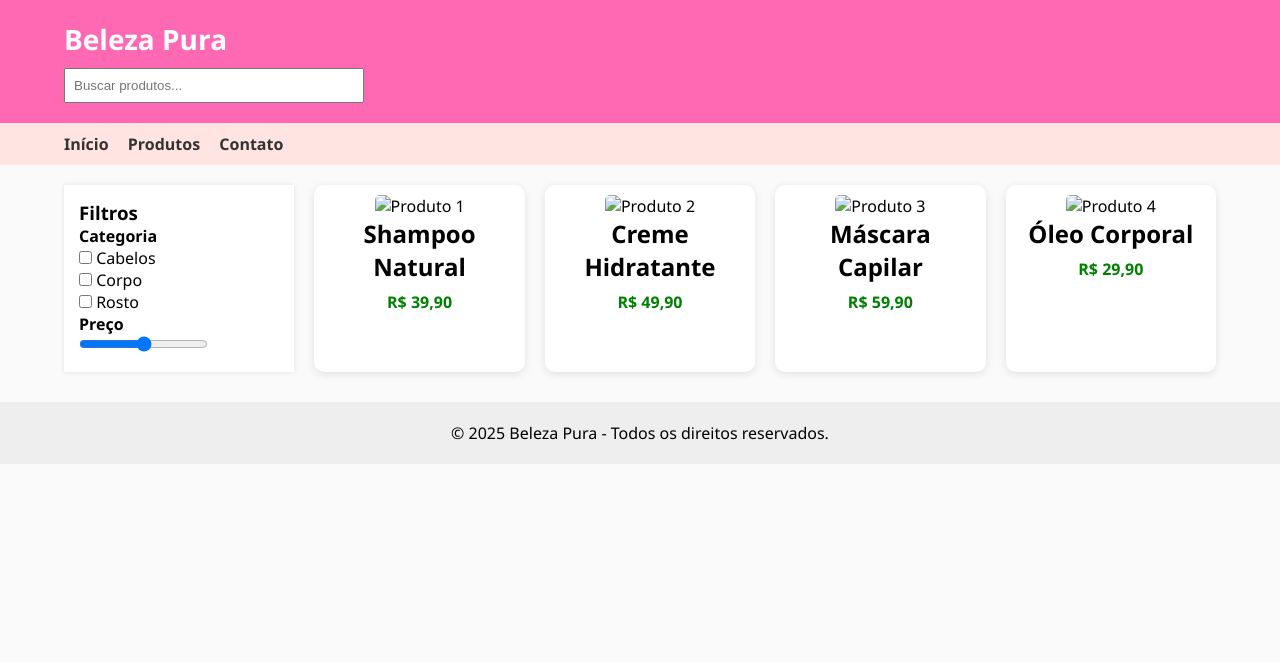
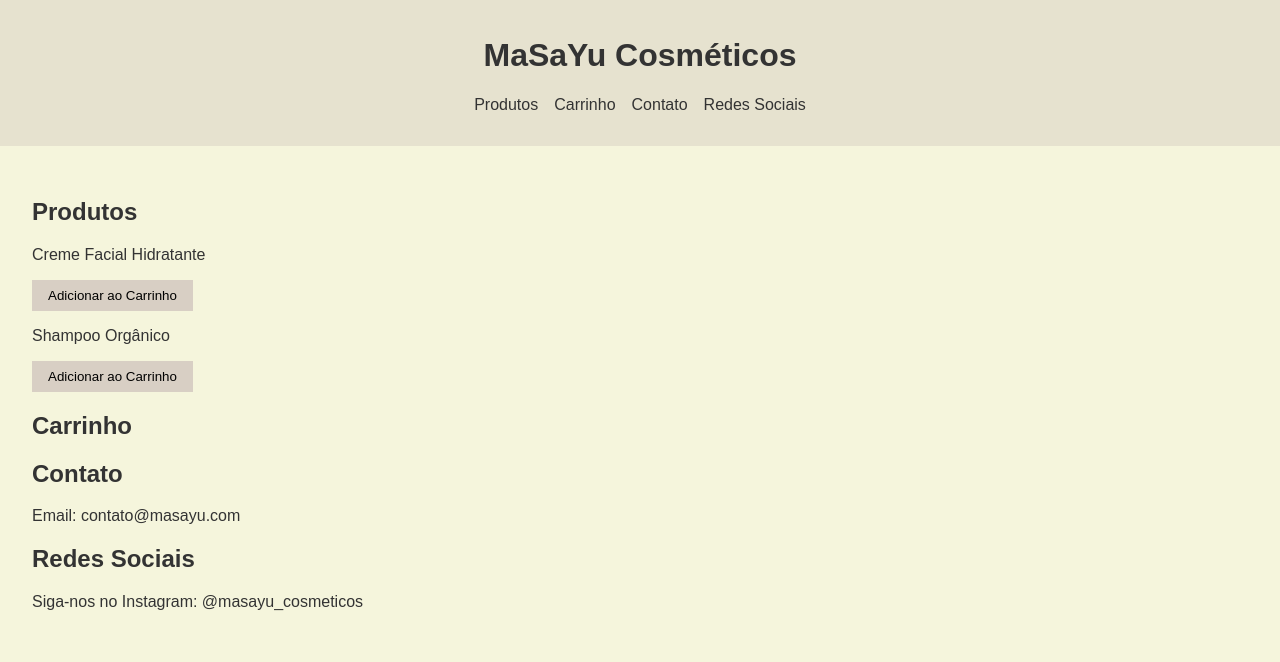
Before and after one commit to Yudi09877/Teste1, a plain HTML site: page index.html in a window 1280 px wide. Drawn offline with Linux system fonts and the light colour scheme.

Commit message:
Add files via upload

```diff
--- /dev/null
+++ b/css/styles.css
@@ -0,0 +1,39 @@
+
+body {
+    font-family: Arial, sans-serif;
+    margin: 0;
+    padding: 0;
+    background-color: #f5f5dc;
+    color: #333;
+}
+header {
+    background-color: #e6e2cf;
+    padding: 1rem;
+    text-align: center;
+}
+nav ul {
+    list-style: none;
+    padding: 0;
+    display: flex;
+    justify-content: center;
+    gap: 1rem;
+}
+nav a {
+    text-decoration: none;
+    color: #333;
+}
+main {
+    padding: 2rem;
+}
+.produto {
+    margin-bottom: 1rem;
+}
+button {
+    background-color: #d8cfc4;
+    border: none;
+    padding: 0.5rem 1rem;
+    cursor: pointer;
+}
+button:hover {
+    background-color: #c2b9ad;
+}
--- a/index.html
+++ b/index.html
@@ -1,65 +1,49 @@
+
 <!DOCTYPE html>
 <html lang="pt-BR">
 <head>
     <meta charset="UTF-8">
     <meta name="viewport" content="width=device-width, initial-scale=1.0">
-  <title>Beleza Pura - Loja de Cosméticos</title>
-  <link rel="stylesheet" href="css/style.css">
+    <title>MaSaYu Cosméticos</title>
+    <link rel="stylesheet" href="css/styles.css">
 </head>
 <body>
-  <header class="header">
-    <div class="container">
-      <h1>Beleza Pura</h1>
-      <input type="text" placeholder="Buscar produtos..." class="search-bar">
+    <header>
+        <h1>MaSaYu Cosméticos</h1>
+        <nav>
+            <ul>
+                <li><a href="#produtos">Produtos</a></li>
+                <li><a href="#carrinho">Carrinho</a></li>
+                <li><a href="#contato">Contato</a></li>
+                <li><a href="#redes">Redes Sociais</a></li>
+            </ul>
+        </nav>
+    </header>
+    <main>
+        <section id="produtos">
+            <h2>Produtos</h2>
+            <div class="produto">
+                <p>Creme Facial Hidratante</p>
+                <button onclick="adicionarCarrinho('Creme Facial Hidratante')">Adicionar ao Carrinho</button>
             </div>
-  </header>
-
-  <nav class="menu">
-    <div class="container">
-      <a href="#">Início</a>
-      <a href="#">Produtos</a>
-      <a href="#">Contato</a>
-    </div>
-  </nav>
-
-  <main class="container">
-    <aside class="sidebar">
-      <h3>Filtros</h3>
-      <p><strong>Categoria</strong></p>
-      <label><input type="checkbox"> Cabelos</label><br>
-      <label><input type="checkbox"> Corpo</label><br>
-      <label><input type="checkbox"> Rosto</label><br>
-
-      <p><strong>Preço</strong></p>
-      <input type="range" min="10" max="300">
-    </aside>
-
-    <section class="products">
-      <div class="product-card">
-        <img src="images/produto1.jpg" alt="Produto 1">
-        <h2>Shampoo Natural</h2>
-        <p class="price">R$ 39,90</p>
-      </div>
-      <div class="product-card">
-        <img src="images/produto2.jpg" alt="Produto 2">
-        <h2>Creme Hidratante</h2>
-        <p class="price">R$ 49,90</p>
-      </div>
-      <div class="product-card">
-        <img src="images/produto3.jpg" alt="Produto 3">
-        <h2>Máscara Capilar</h2>
-        <p class="price">R$ 59,90</p>
-      </div>
-      <div class="product-card">
-        <img src="images/produto4.jpg" alt="Produto 4">
-        <h2>Óleo Corporal</h2>
-        <p class="price">R$ 29,90</p>
+            <div class="produto">
+                <p>Shampoo Orgânico</p>
+                <button onclick="adicionarCarrinho('Shampoo Orgânico')">Adicionar ao Carrinho</button>
             </div>
         </section>
+        <section id="carrinho">
+            <h2>Carrinho</h2>
+            <ul id="lista-carrinho"></ul>
+        </section>
+        <section id="contato">
+            <h2>Contato</h2>
+            <p>Email: contato@masayu.com</p>
+        </section>
+        <section id="redes">
+            <h2>Redes Sociais</h2>
+            <p>Siga-nos no Instagram: @masayu_cosmeticos</p>
+        </section>
     </main>
-
-  <footer class="footer">
-    <p>&copy; 2025 Beleza Pura - Todos os direitos reservados.</p>
-  </footer>
+    <script src="js/script.js"></script>
 </body>
 </html>
--- /dev/null
+++ b/js/script.js
@@ -0,0 +1,7 @@
+
+function adicionarCarrinho(produto) {
+    const lista = document.getElementById("lista-carrinho");
+    const item = document.createElement("li");
+    item.textContent = produto;
+    lista.appendChild(item);
+}
```
Lines whose indentation alone changed are shown as unchanged.
